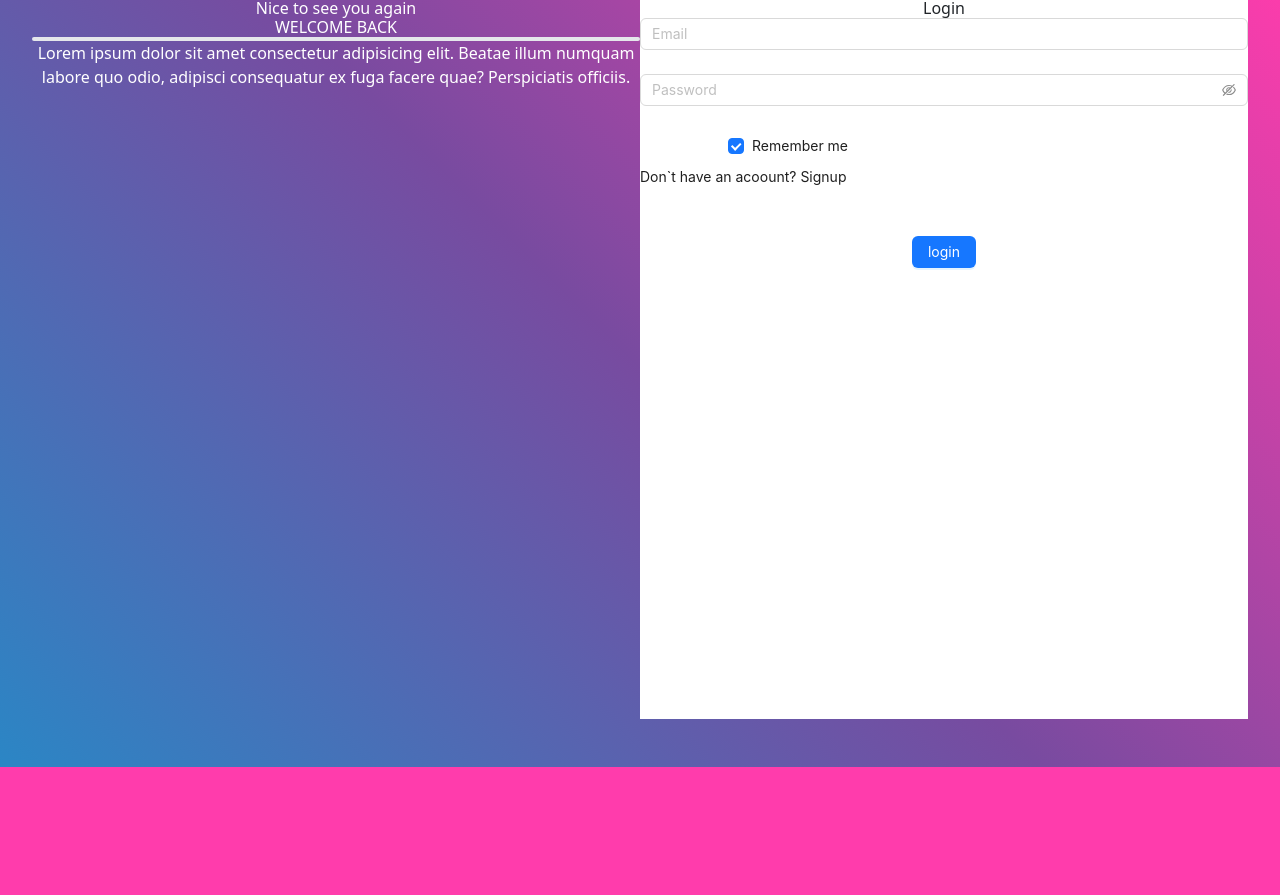
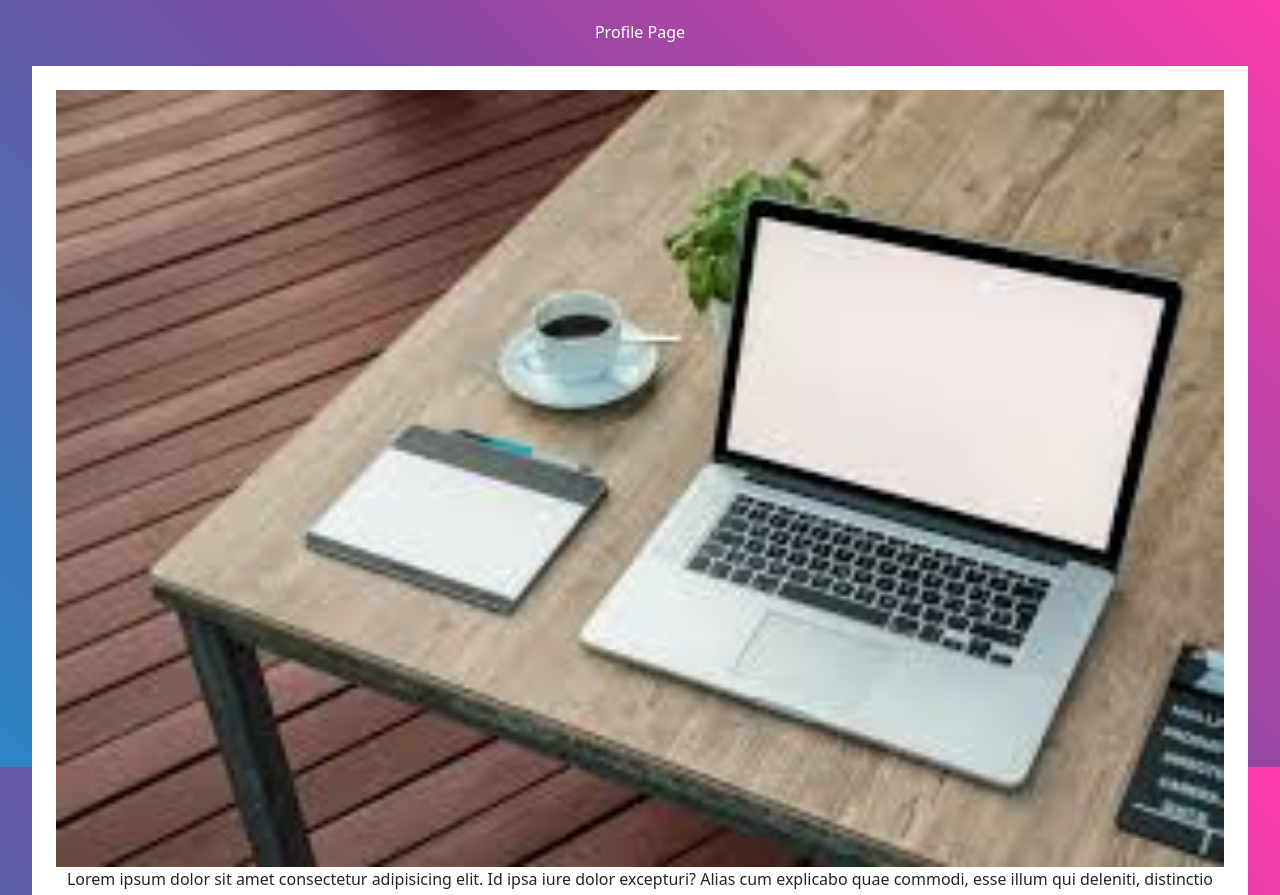
Before and after one commit to MuhammadAsif46/Authentication-with-Appwrite, a React (Vite) app: page / in a window 1280 px wide. Shown: the part 33-928 px from the top of the page. Before the commit the page ends 800 px from the top, so only its background shows below. Built offline with nearby package versions, Linux system fonts and the light colour scheme; sample sign-in values are in the browser's storage; the HTML template or start-up script is replaced by a standard one.

Commit message:
signup full authentic completd

```diff
--- a/src/App.jsx
+++ b/src/App.jsx
@@ -1,18 +1,31 @@
-import { Route, Routes } from "react-router-dom";
+import { Navigate, Route, Routes } from "react-router-dom";
 import "./App.css";
-import LoginPage from "./pages/LoginPage"
-import SignupPage from "./pages/SignupPage"
-import UpdatePasswordPage from "./pages/UpdatePasswordPage"
-import ProfilePage from "./pages/PorfilePage"
+import LoginPage from "./pages/LoginPage";
+import SignupPage from "./pages/SignupPage";
+import UpdatePasswordPage from "./pages/UpdatePasswordPage";
+import ProfilePage from "./pages/PorfilePage";
 
 function App() {
+  const isUser = localStorage.getItem("user");
+
   return (
-    <Routes>
-      <Route path="/" element={<LoginPage/>}/>
-      <Route path="/signup" element={<SignupPage/>}/>
-      <Route path="/update-password" element={<UpdatePasswordPage/>}/>
-      <Route path="/profile" element={<ProfilePage/>}/>
-    </Routes>
+    <>
+      {isUser && (
+        <Routes>
+          <Route path="/update-password" element={<UpdatePasswordPage />} />
+          <Route path="/" element={<ProfilePage />} />
+          <Route path="*" element={<Navigate to="/" replace={true} />} />
+        </Routes>
+      )}
+
+      {!isUser && (
+        <Routes>
+          <Route path="/login" element={<LoginPage />} />
+          <Route path="/signup" element={<SignupPage />} />
+          <Route path="*" element={<Navigate to="/" replace={true} />} />
+        </Routes>
+      )}
+    </>
   );
 }
 
--- a/src/components/Profile/Profile.jsx
+++ b/src/components/Profile/Profile.jsx
@@ -1,15 +1,28 @@
 import React from "react";
 import boyImage from "../../assets/boy.jpg";
 import { useNavigate } from "react-router-dom";
-
+import { account } from "../../appwrite/appwriteConfig";
 
 const Profile = () => {
+  const navigate = useNavigate();
 
-  const logoutHandler = () => {
+  const logoutHandler = async () => {
     console.log("hello");
-  }
 
-  const navigate = useNavigate()
+    const result = await account.deleteSession(
+      "current" // sessionId
+    );
+    // result.then(
+    //   function (response) {
+    //     console.log(response);
+    //     // navigate("/login");
+    //   },
+    //   function (error) {
+    //     console.log(error); // Failure
+    //   }
+    // );
+  };
+
   return (
     <>
       <h1 className="p-4 text-4xl text-white">Profile Page</h1>
@@ -30,10 +43,16 @@ const Profile = () => {
           ex nostrum.
         </p>
         <div className="flex gap-3">
-          <button className="btn btn-secondary rounded-full" onClick={() => navigate("/update-password")}>
+          <button
+            className="btn btn-secondary rounded-full"
+            onClick={() => navigate("/update-password")}
+          >
             Update Password
           </button>
-          <button className="btn btn-danger rounded-full" onClick={logoutHandler} >
+          <button
+            className="btn btn-danger rounded-full"
+            onClick={logoutHandler}
+          >
             Logout
           </button>
         </div>
--- a/src/components/Signup/SignupForm/SignupForm.jsx
+++ b/src/components/Signup/SignupForm/SignupForm.jsx
@@ -1,4 +1,4 @@
-import React from "react";
+import React, { useState } from "react";
 import { Button, Checkbox, Form, Input } from "antd";
 import { Link } from "react-router-dom";
 import { client, account } from "../../../appwrite/appwriteConfig";
@@ -11,17 +11,22 @@ const SignupForm = () => {
   const onFinish = (values) => {
     console.log("Success:", values);
 
+    const {email, password, username} = values
+
+    // console.log(email, password, username);
+
     const promise = account.create(
       uuidv4(),
-      values.email,
-      values.password,
-      values.name
+      email,
+      password,
+      username
     );
 
     promise.then(
       function (response) {
-        console.log(response); // Success
-        navigate("/profile");
+        console.log(response);
+        localStorage.setItem("user", JSON.stringify({email,username})) // Success
+        navigate("/");
       },
       function (error) {
         console.log(error); // Failure
@@ -51,7 +56,7 @@ const SignupForm = () => {
           },
         ]}
       >
-        <Input placeholder="Username" className="w-96" />
+        <Input type="text" placeholder="Username" className="w-96" />
       </Form.Item>
 
       <Form.Item
@@ -63,7 +68,7 @@ const SignupForm = () => {
           },
         ]}
       >
-        <Input placeholder="Email" className="w-96" />
+        <Input type="email" placeholder="Email" className="w-96" />
       </Form.Item>
 
       <Form.Item
@@ -75,7 +80,7 @@ const SignupForm = () => {
           },
         ]}
       >
-        <Input.Password className="w-96" placeholder="Password" />
+        <Input.Password minLength={8} maxLength={265} className="w-96" placeholder="Password" />
       </Form.Item>
 
       <div className="text-start ps-16 mt-1 mb-5">
```
